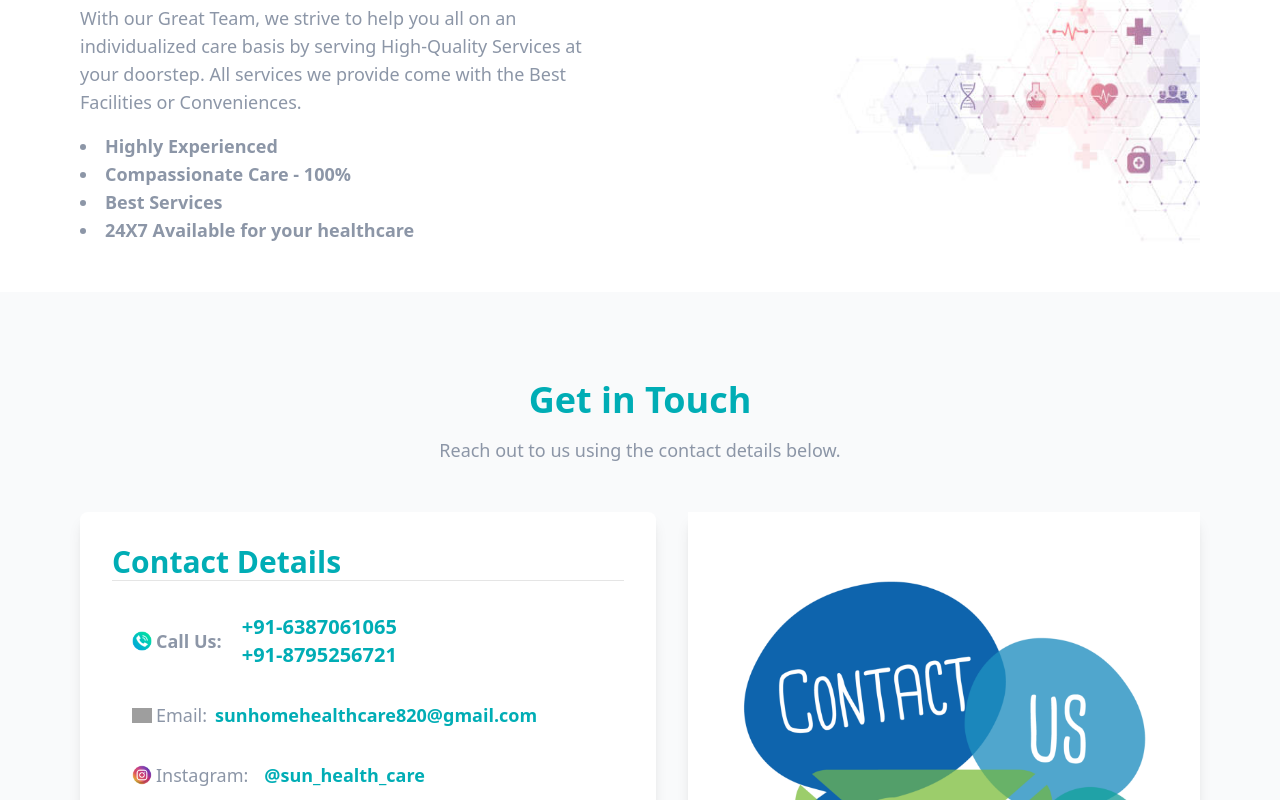
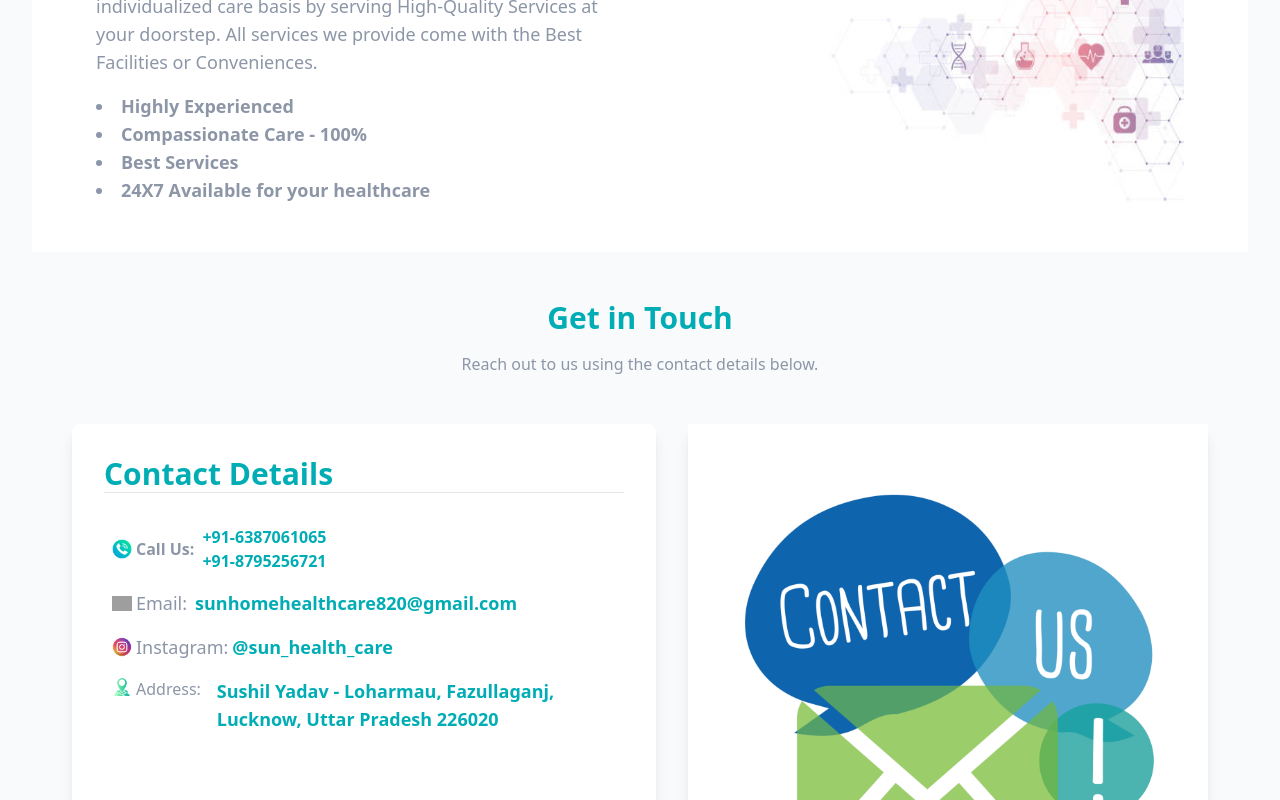
Before and after one commit to Rohit-kumar-verma/sunhealthcare, a Next.js app: page /aboutus in a window 1280 px wide. Shown: the part 1112-1912 px from the top of the page. Built offline with nearby package versions, Linux system fonts and the light colour scheme; grey boxes are pictures that could not be loaded.

Commit message:
fixing error

```diff
--- a/src/app/_components/Contact.jsx
+++ b/src/app/_components/Contact.jsx
@@ -19,9 +19,12 @@ function Contact() {
         style={{ border: 0 }}
         allowFullScreen=""
         loading="lazy"
-              className='sm:hidden block mt-10'
+        className="sm:hidden block mt-10"
       />
-      <section id="contact" className="max-w-6xl mx-auto px-4 flex flex-col items-center py-6 bg">
+      <section
+        id="contact"
+        className="max-w-6xl mx-auto px-4 flex flex-col items-center py-6 bg sm:px-2 xs:px-2"
+      >
         {/* Section Heading */}
         <motion.div
           className="text-center mb-12 w-full"
@@ -31,7 +34,7 @@ function Contact() {
           transition={{ duration: 1.5, ease: 'easeOut' }}
         >
           <motion.h2
-            className="text-4xl font-bold mb-4 text-[#00ADB5]"
+            className="text-4xl font-bold mb-4 text-[#00ADB5] sm:text-3xl xs:text-2xl"
             initial={{ opacity: 0, scale: 0.8 }}
             animate={{ opacity: isInView ? 1 : 0, scale: isInView ? 1 : 0.8 }}
             transition={{ duration: 1, type: 'spring', stiffness: 100 }}
@@ -39,7 +42,7 @@ function Contact() {
             Get in Touch
           </motion.h2>
           <motion.p
-            className="text-lg text-[#8C96A7] leading-7"
+            className="text-lg text-[#8C96A7] leading-7 sm:text-base xs:text-sm"
             initial={{ opacity: 0, y: 30 }}
             animate={{ opacity: isInView ? 1 : 0, y: isInView ? 0 : 30 }}
             transition={{ duration: 1.5 }}
@@ -52,42 +55,71 @@ function Contact() {
         <div className="flex flex-col md:flex-row gap-8 w-full">
           {/* Contact Details */}
           <motion.div
-            className="bg-white p-8 rounded-lg shadow-lg transform transition-transform hover:scale-105 flex-1 order-1"
+            className="bg-white p-8 rounded-lg shadow-lg transform transition-transform hover:scale-105 flex-1 order-1 sm:p-8 xs:p-2"
             ref={sectionRef}
             initial={{ opacity: 0, x: -50 }}
             animate={{ opacity: isInView ? 1 : 0, x: isInView ? 0 : -50 }}
             transition={{ duration: 1.5, ease: 'easeOut' }}
           >
             <motion.h3
-              className="text-3xl font-semibold mb-8 text-[#00ADB5]"
+              className="text-3xl font-semibold mb-8 text-[#00ADB5] sm:text-3xl xs:text-xl"
               initial={{ opacity: 0, scale: 0.9 }}
               animate={{ opacity: isInView ? 1 : 0, scale: isInView ? 1 : 0.9 }}
               transition={{ duration: 1, type: 'spring', stiffness: 100 }}
             >
               Contact Details
-              <hr/>
+              <hr />
             </motion.h3>
             <motion.ul
-              className="list-disc pl-5 text-[#8C96A7] text-sm md:text-xl flex flex-col gap-8"
+              className="list-disc pl-2 text-[#8C96A7] text-sm md:text-xl flex flex-col gap-8 sm:text-base sm:gap-4"
               initial={{ opacity: 0, x: -20 }}
               animate={{ opacity: isInView ? 1 : 0, x: isInView ? 0 : -20 }}
               transition={{ duration: 1.5, ease: 'easeOut' }}
             >
-              <li className="font-bold text-lg list-none flex items-center">
-                <Image src="/telephone-call.png" width={20} height={20}  alt="" className='mr-1'/>Call Us:
-                <ul className='ml-5'>
-                  <li className="text-[#8C96A7] text-xl">
-                    <a href="tel:+916387061065" className="text-[#00ADB5] hover:underline">+91-6387061065</a>
+              <li className="font-bold text-lg list-none flex items-center sm:text-base xs:text-sm">
+                <Image src="/telephone-call.png" width={20} height={20} alt="" className="mr-1" />
+                Call Us:
+                <ul className="ml-2">
+                  <li className="text-[#8C96A7] text-xl sm:text-base xs:text-sm">
+                    <a href="tel:+916387061065" className="text-[#00ADB5] hover:underline">
+                      +91-6387061065
+                    </a>
                   </li>
-                  <li className="text-[#8C96A7] text-xl">
-                    <a href="tel:+918795256721" className="text-[#00ADB5] hover:underline">+91-8795256721</a>
+                  <li className="text-[#8C96A7] text-xl sm:text-base xs:text-sm">
+                    <a href="tel:+918795256721" className="text-[#00ADB5] hover:underline">
+                      +91-8795256721
+                    </a>
                   </li>
                 </ul>
               </li>
-              <li className="text-[#8C96A7] text-lg flex items-center">
-              <Image src="/social.png" alt='' width={20} height={20} className='mr-1'/><h5 className="text-lg mr-2">Email:</h5> <a href="mailto:sunhomehealthcare820@gmail.com" className="text-[#00ADB5] hover:underline font-bold">sunhomehealthcare820@gmail.com</a></li>
-              <li className="text-[#8C96A7] text-lg flex items-center"> <Image src="/instagram.png"  alt="" width={20} height={20} className='mr-1'/><h5 className="text-lg mr-4">Instagram: </h5><a href="https://www.instagram.com/sun_health_care?igsh=YXkzOHY1ajljcTJt" className="text-[#00ADB5] hover:underline font-bold" target="_blank" rel="noopener noreferrer">@sun_health_care</a></li>
-              <li className="text-[#8C96A7] text-lg flex items-start"> <Image src="/location.png" alt='' width={20} height={20} className='mr-1 items-center'/><h5 className="text-lg mr-4 flex">Address: </h5><p className='font-bold text-[#00ADB5]'>Sushil Yadav - Loharmau, Fazullaganj, Lucknow, Uttar Pradesh 226020</p></li>
+              <li className="text-[#8C96A7] md:text-lg flex items-center text-sm ">
+                <Image src="/social.png" alt="" width={20} height={20} className="mr-1" />
+                <h5 className="md:text-lg mr-2 text-sm">Email:</h5>
+                <a
+                  href="mailto:sunhomehealthcare820@gmail.com"
+                  className="text-[#00ADB5] hover:underline font-bold"
+                >sunhomehealthcare<br className='block md:hidden'/>820@gmail.com
+                </a>
+              </li>
+              <li className="text-[#8C96A7] text-sm flex items-center md:text-lg">
+                <Image src="/instagram.png" alt="" width={20} height={20} className="mr-1" />
+                <h5 className="md:text-lg mr-1 text-sm">Instagram: </h5>
+                <a
+                  href="https://www.instagram.com/sun_health_care?igsh=YXkzOHY1ajljcTJt"
+                  className="text-[#00ADB5] hover:underline font-bold"
+                  target="_blank"
+                  rel="noopener noreferrer"
+                >
+                  @sun_health_care
+                </a>
+              </li>
+              <li className="text-[#8C96A7] md:text-lg flex items-start xs:text-sm">
+                <Image src="/location.png" alt="" width={20} height={20} className="mr-1 items-center" />
+                <h5 className="text-lg mr-4 flex sm:text-base xs:text-sm">Address: </h5>
+                <p className="font-bold text-[#00ADB5]">
+                  Sushil Yadav - Loharmau, Fazullaganj, Lucknow, Uttar Pradesh 226020
+                </p>
+              </li>
             </motion.ul>
           </motion.div>
 
@@ -99,7 +131,13 @@ function Contact() {
             animate={{ opacity: isInView ? 1 : 0, x: isInView ? 0 : 50 }}
             transition={{ duration: 1.5, ease: 'easeOut' }}
           >
-            <Image src="/Contact-us.png" alt='' width={1000} height={1000} className='w-full'/>
+            <Image
+              src="/Contact-us.png"
+              alt=""
+              width={1000}
+              height={1000}
+              className="w-full "
+            />
           </motion.div>
         </div>
       </section>
--- a/src/app/aboutus/page.js
+++ b/src/app/aboutus/page.js
@@ -1,8 +1,6 @@
-
 "use client"
 import React, { useEffect } from 'react';
 import Image from 'next/image';
-import Link from 'next/link';
 import { motion } from 'framer-motion';
 import Banner from '../_components/Banner';
 import Contact from '../_components/Contact';
@@ -20,11 +18,11 @@ function About() {
 
   return (
     <div className="bg-gray-50">
-      <Banner/>
-      <section id="about" className="grid gap-10 relative mt-10 py-6">
+      <Banner />
+      <section id="about" className="container mx-auto px-4 sm:px-6 lg:px-8 mt-10 py-6">
         {/* Decorative Shape */}
         <div className='absolute ml-10 w-1/2 sm:w-1/4 md:w-1/6 transform transition-transform duration-500 ease-in-out hover:scale-110'>
-          <Image src="/shape-2.svg" alt="" width={300} height={200}/>
+          <Image src="/shape-2.svg" alt="" width={300} height={200} />
         </div>
 
         {/* About Us Section */}
@@ -45,15 +43,15 @@ function About() {
               About Us
             </motion.h2>
             <motion.p
-              className="text-[#8C96A7] text-base md:text-lg font-normal leading-7 mt-6 text-left"
+              className="text-[#8C96A7] text-sm md:text-lg font-normal leading-7 mt-6 text-left"
               initial={{ opacity: 0, y: 50 }}
               animate={{ opacity: 1, y: 0 }}
               transition={{ duration: 1.3 }}
             >
-              Sun Health Care Service, a distinguished and leading Quality Health Care Service Provider, has proudly served the Lucknow community with an extensive range of top-notch health and nursing services for a significant period. Our commitment to excellence is reflected in our team of highly skilled and experienced professionals, who are dedicated to delivering compassionate and comprehensive care tailored to the unique needs of each patient.
+              Sun Health Care Service, a distinguished and leading Quality Health Care Service Provider, has proudly served the Lucknow community with an extensive range of top-notch health and nursing services for a significant period.<br className='block md:hidden' /> Our commitment to excellence is reflected in our team of highly skilled and experienced professionals, who are dedicated to delivering compassionate and comprehensive care tailored to the unique needs of each patient.
             </motion.p>
             <motion.p
-              className="text-[#8C96A7] text-base md:text-lg font-normal leading-7 mt-6 text-left"
+              className="text-[#8C96A7] text-sm md:text-lg font-normal leading-7 mt-6 text-left"
               initial={{ opacity: 0, y: 50 }}
               animate={{ opacity: 1, y: 0 }}
               transition={{ duration: 1.3 }}
@@ -71,7 +69,7 @@ function About() {
           animate={{ opacity: 1 }}
           transition={{ duration: 1 }}
         >
-          <div className="max-w-6xl mx-auto px-4">
+          <div className="max-w-6xl mx-auto px-4 sm:px-6 lg:px-8">
             <motion.div
               className="grid grid-cols-1 md:grid-cols-2 gap-8"
               initial={{ opacity: 0, scale: 0.9 }}
@@ -91,12 +89,12 @@ function About() {
                 </ul>
               </div>
               <div>
-                <Image src="/whyChooseUs.jpg" alt='' width={1200} height={1200} className='w-full h-full'/>
+                <Image src="/whyChooseUs.jpg" alt='' width={1200} height={1200} className='w-full h-full' />
               </div>
             </motion.div>
           </div>
         </motion.div>
-        <Contact/>
+        <Contact />
 
         {/* Image Section */}
         <motion.div
@@ -108,7 +106,7 @@ function About() {
           <Image
             src="/new-hp-image.png" // Update the path as necessary
             alt="About Us Image"
-            className="w-full max-w-6xl px-4"
+            className="w-full max-w-6xl px-4 sm:px-6 lg:px-8"
             width={600}
             height={200}
           />
```
Lines whose indentation alone changed are shown as unchanged.
